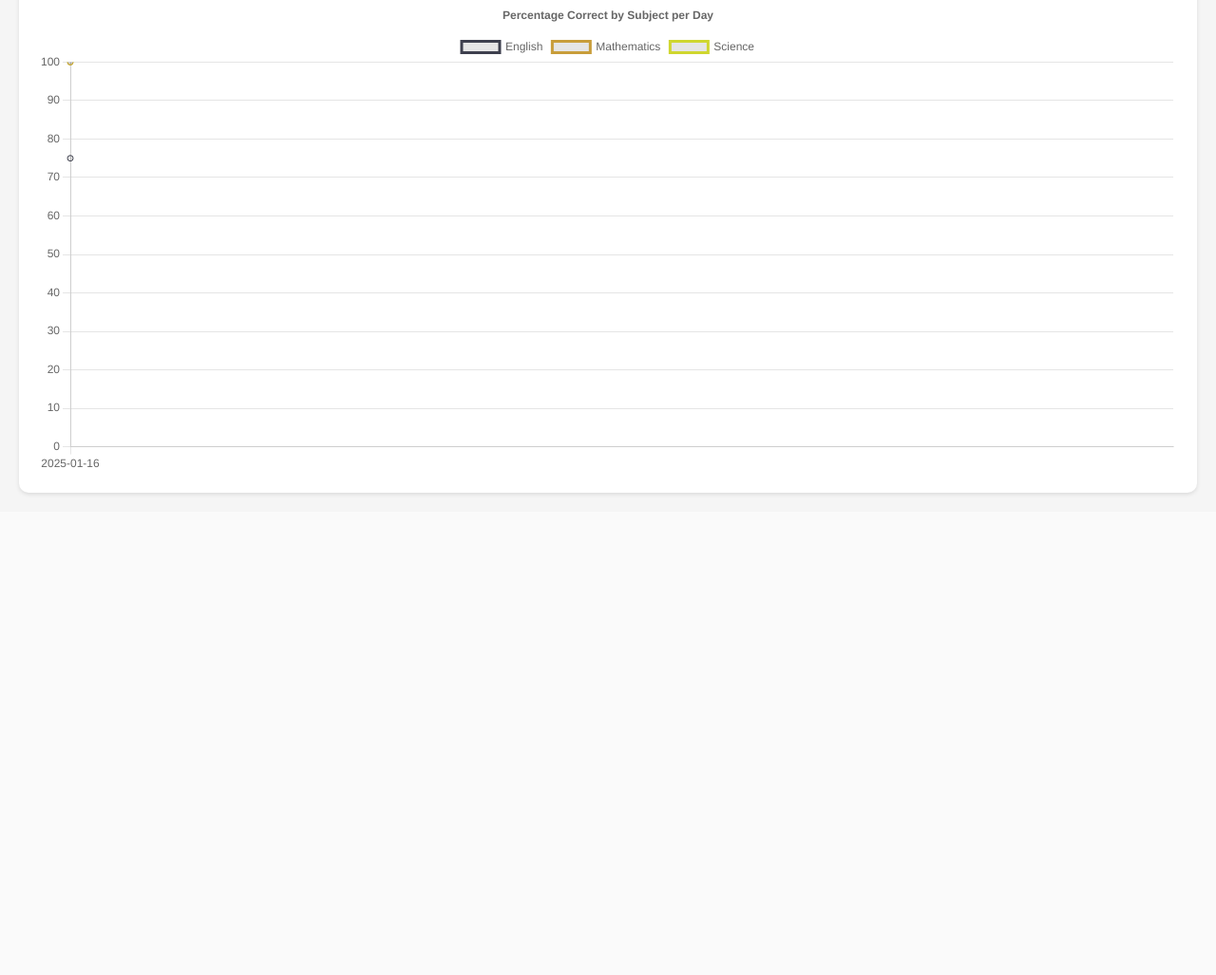
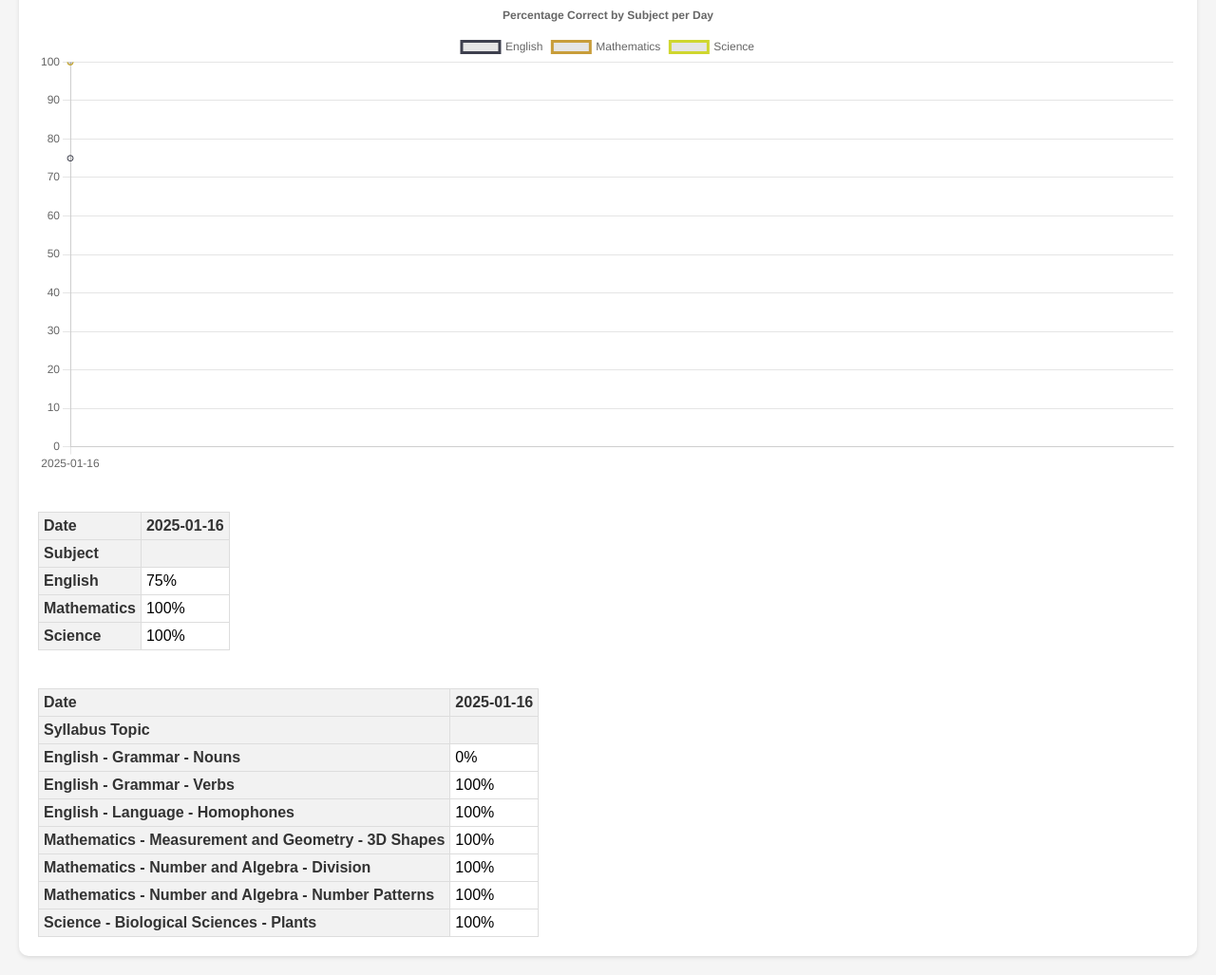
Before and after one commit to alexlaverty/python-quiz, a Flask app: page /dashboard in a window 1280 px wide. Shown: the part 769-1796 px from the top of the page at 95% size. Before the commit the page ends 1291 px from the top, so only its background shows below. Run offline with Flask 3, Linux system fonts and the light colour scheme.

Commit message:
adds tables subject by day, syllabus topic by day

```diff
--- a/app.py
+++ b/app.py
@@ -149,12 +149,34 @@ def dashboard():
     print("Subjects:", subjects)
     print("Subject Data:", subject_data)
 
+    # Create a pivot table with the subjects as columns and the dates as rows
+    subject_table_df = df.pivot_table(index='Date', columns='Subject', values='Correct?', aggfunc=lambda x: (x[x==True].count() / len(x)) * 100)
+    # Transpose the subject_percentage DataFrame
+    subject_table_df = subject_table_df.transpose()
+    # Create an HTML table from the pivot table DataFrame
+    subject_table = subject_table_df.to_html(float_format=lambda x: '{:.0f}%'.format(x))
+
+    # print("------------------------------------")
+    # # Set display options to show all columns and full width
+    # pd.set_option('display.max_columns', None)  # Show all columns
+    # pd.set_option('display.expand_frame_repr', False)  # Do not wrap DataFrame in the output
+    # print(df)
+    # print("------------------------------------")
+
+    # Create a pivot table for syllabus_topic
+    syllabus_topic_table_df = df.pivot_table(index='Date', columns='Syllabus Topic', values='Correct?', aggfunc=lambda x: (x[x==True].count() / len(x)) * 100)
+    syllabus_topic_table_df = syllabus_topic_table_df.transpose()
+    # Create an HTML table from the pivot table DataFrame
+    syllabus_topic_table = syllabus_topic_table_df.to_html(float_format=lambda x: '{:.0f}%'.format(x))
+
     return render_template('dashboard.html',
                             dates=dates,
                             correct_counts=correct_counts,
                             incorrect_counts=incorrect_counts,
                             subjects=subjects,
-                            subject_data=subject_data)
+                            subject_data=subject_data,
+                            subject_table=subject_table,
+                            syllabus_topic_table=syllabus_topic_table)
 
 
 
--- a/templates/dashboard.html
+++ b/templates/dashboard.html
@@ -53,6 +53,20 @@
         }
         .correct-text { color: #4ade80; }
         .incorrect-text { color: #f87171; }
+        table {
+            /* width: 100%; */
+            border-collapse: collapse;
+            margin-top: 20px;
+        }
+        th, td {
+            border: 1px solid #ddd;
+            padding: 5px;
+            text-align: left;
+        }
+        th {
+            background-color: #f2f2f2;
+            color: #333;
+        }
     </style>
 </head>
 <body>
@@ -81,6 +95,14 @@
         <div class="chart-container">
             <canvas id="subjectChart"></canvas>
         </div>
+
+        <table>
+            {{ subject_table|safe }}
+        </table>
+
+        <table>
+            {{ syllabus_topic_table|safe }}
+        </table>
     </div>
 
     <script>
```
